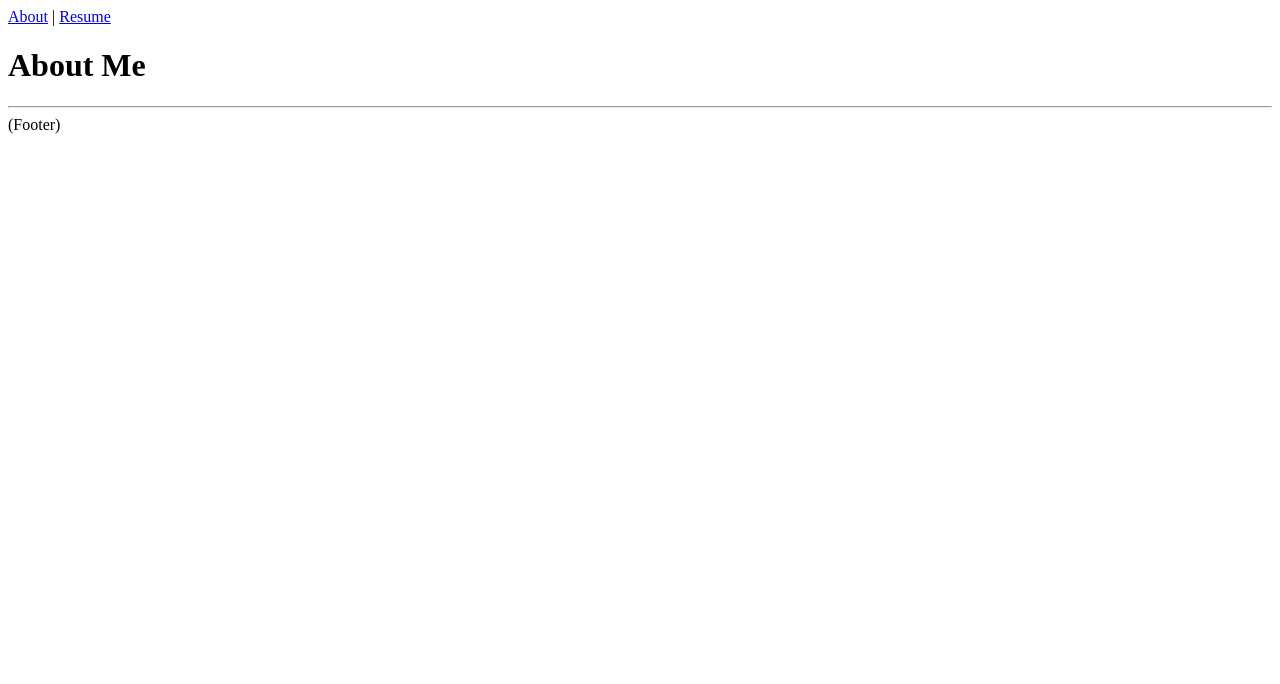
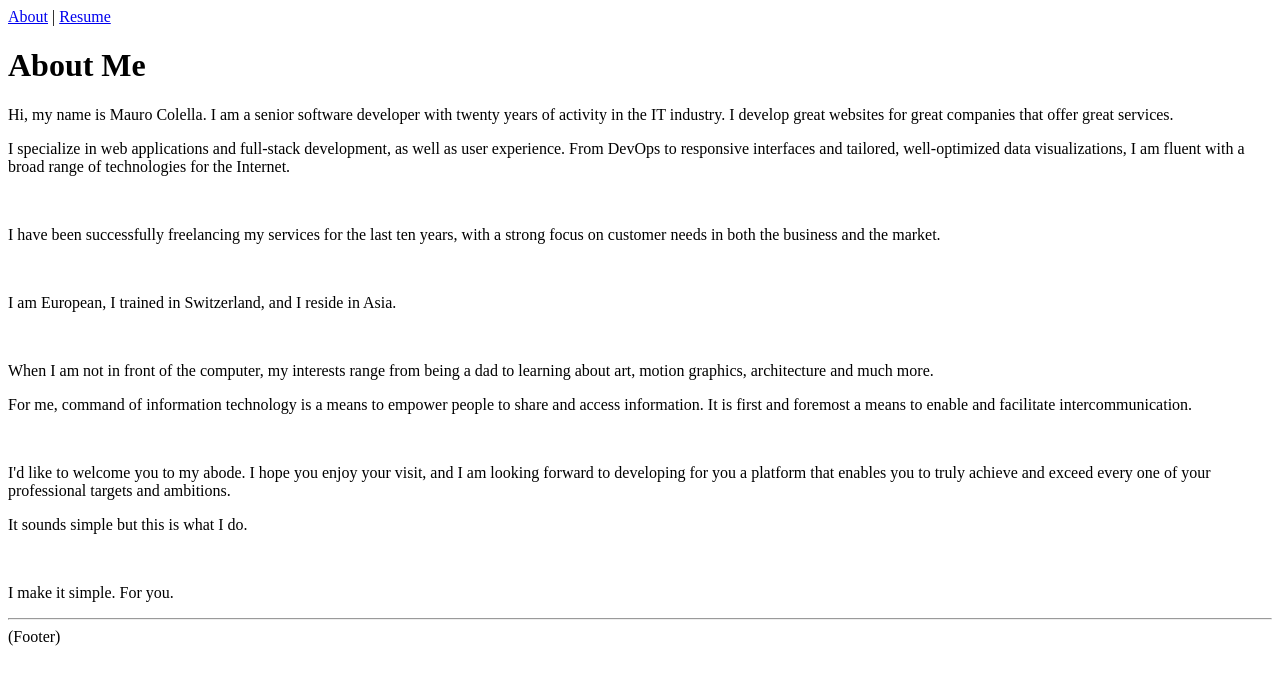
Before and after one commit to maurocolella/nextjs-ts-folio, a Next.js app: page / in a window 1280 px wide. Shown: the top 684 px of the page. Built offline with nearby package versions, Linux system fonts and the light colour scheme.

Commit message:
Add about me content

```diff
--- a/pages/index.tsx
+++ b/pages/index.tsx
@@ -3,6 +3,22 @@ import Layout from '../components/Layout'
 const IndexPage = () => (
   <Layout title="Home | Next.js + TypeScript Example">
     <h1>About Me</h1>
+    <article>
+      <p>Hi, my name is Mauro Colella. I am a senior software developer with twenty years of activity in the IT industry. I develop great websites for great companies that offer great services.</p>
+      <p>I specialize in web applications and full-stack development, as well as user experience. From DevOps to responsive interfaces and tailored, well-optimized data visualizations, I am fluent with a broad range of technologies for the Internet.</p>
+      <br/>
+      <p>I have been successfully freelancing my services for the last ten years, with a strong focus on customer needs in both the business and the market.</p>
+      <br/>
+      <p>I am European, I trained in Switzerland, and I reside in Asia.</p>
+      <br/>
+      <p>When I am not in front of the computer, my interests range from being a dad to learning about art, motion graphics, architecture and much more.</p>
+      <p>For me, command of information technology is a means to empower people to share and access information. It is first and foremost a means to enable and facilitate intercommunication.</p>
+      <br/>
+      <p>I'd like to welcome  you to my abode. I hope you enjoy your visit, and I am looking forward to developing for you a platform that enables you to truly achieve and exceed every one of your professional targets and ambitions.</p>
+      <p>It sounds simple but this is what I do.</p>
+      <br/>
+      <p>I make it simple. For you.</p>
+    </article>
   </Layout>
 )
 
```
